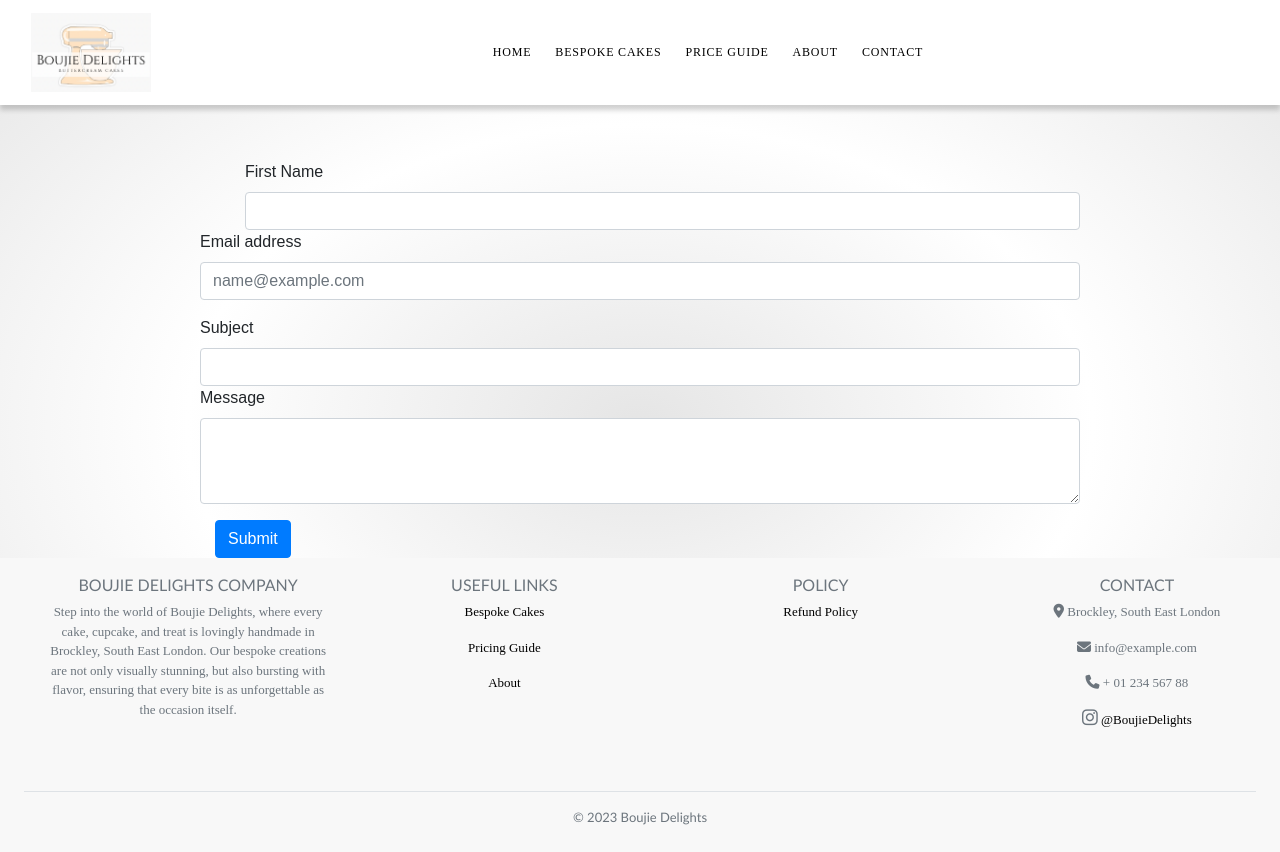
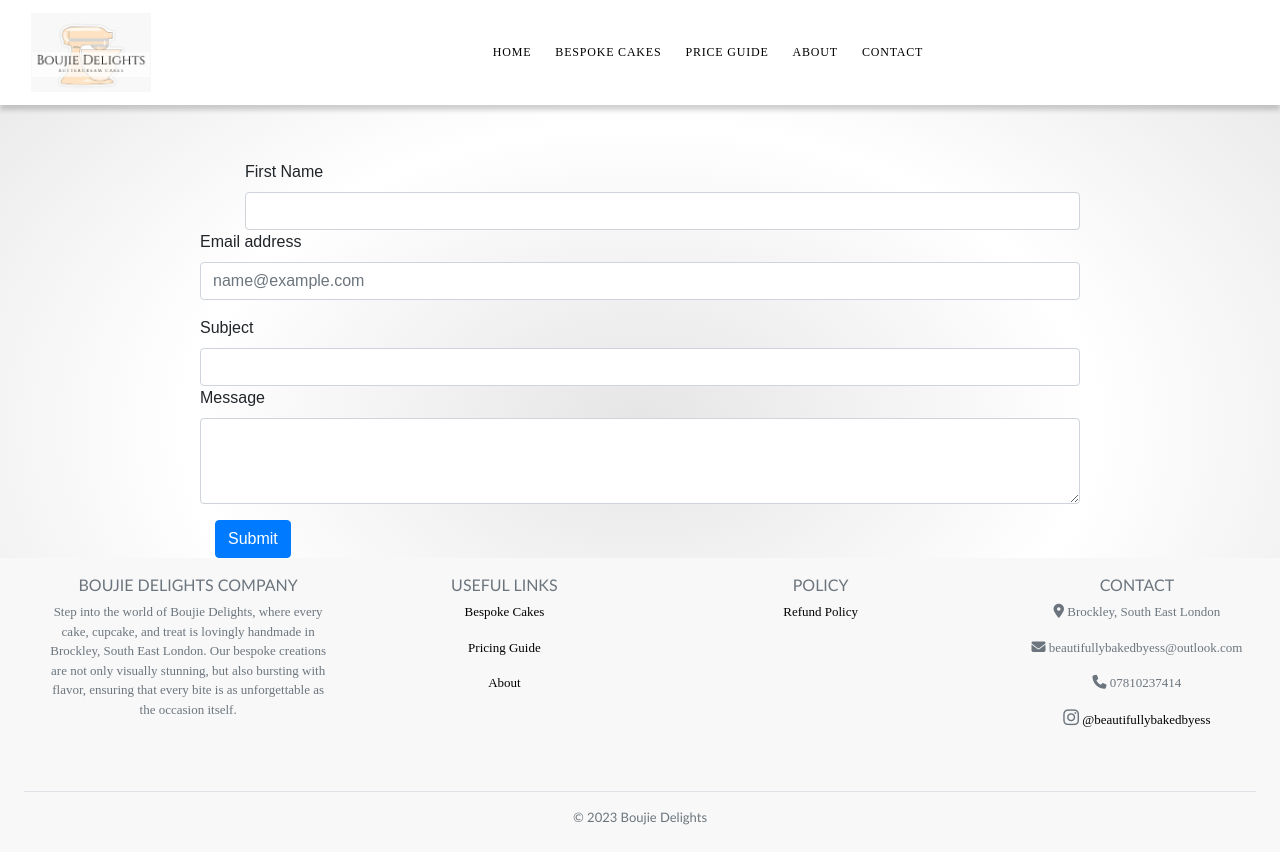
Before and after one commit to tlchambers/the-cake-shop, a React (Create React App) app: page /contact in a window 1280 px wide. Built offline with nearby package versions, Linux system fonts and the light colour scheme; a web font is replaced by a local one.

Commit message:
Contact info updated

```diff
--- a/src/components/Footer.js
+++ b/src/components/Footer.js
@@ -1,5 +1,5 @@
-import React from "react";
-import "../Styling/Footer.css";
+import React from 'react';
+import '../Styling/Footer.css';
 
 function Footer() {
 	return (
@@ -48,24 +48,24 @@
 							<div className="col-md-3 col-lg-3 col-xl-3 mb-md-0 mb-3 center-text">
 								<h6 className="sub-heading">CONTACT</h6>
 								<p>
-                  <i className="fas fa-map-marker-alt me-3 text-secondary"></i>{" "}
+									<i className="fas fa-map-marker-alt me-3 text-secondary"></i>{' '}
 									Brockley, South East London
 								</p>
 								<p>
-                  <i className="fas fa-envelope me-3 text-secondary"></i>{" "}
-                  info@example.com
+									<i className="fas fa-envelope me-3 text-secondary"></i>{' '}
+									beautifullybakedbyess@outlook.com
 								</p>
 								<p>
-                  <i className="fas fa-phone me-3 text-secondary"></i> + 01 234
-                  567 88
+									<i className="fas fa-phone me-3 text-secondary"></i>{' '}
+									07810237414
 								</p>
 								<p>
 									<a
 										href="https://www.instagram.com/boujiedelights_/"
 										role="button"
 									>
-                    <i className="fab fa-instagram me-3 text-secondary"></i>{" "}
-                    @BoujieDelights
+										<i className="fab fa-instagram me-3 text-secondary"></i>{' '}
+										@beautifullybakedbyess
 									</a>
 								</p>
 							</div>
```
Lines whose indentation alone changed are shown as unchanged.
